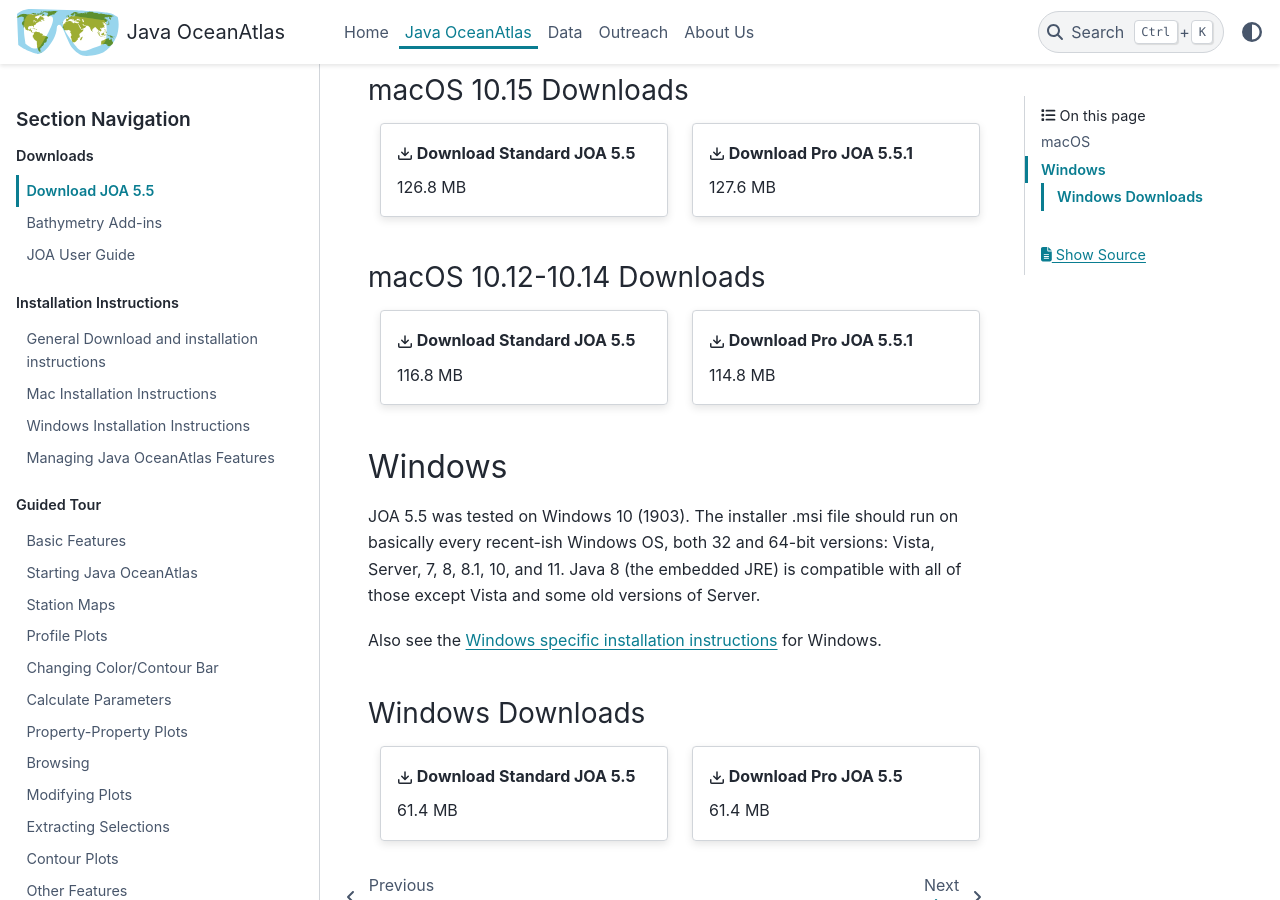
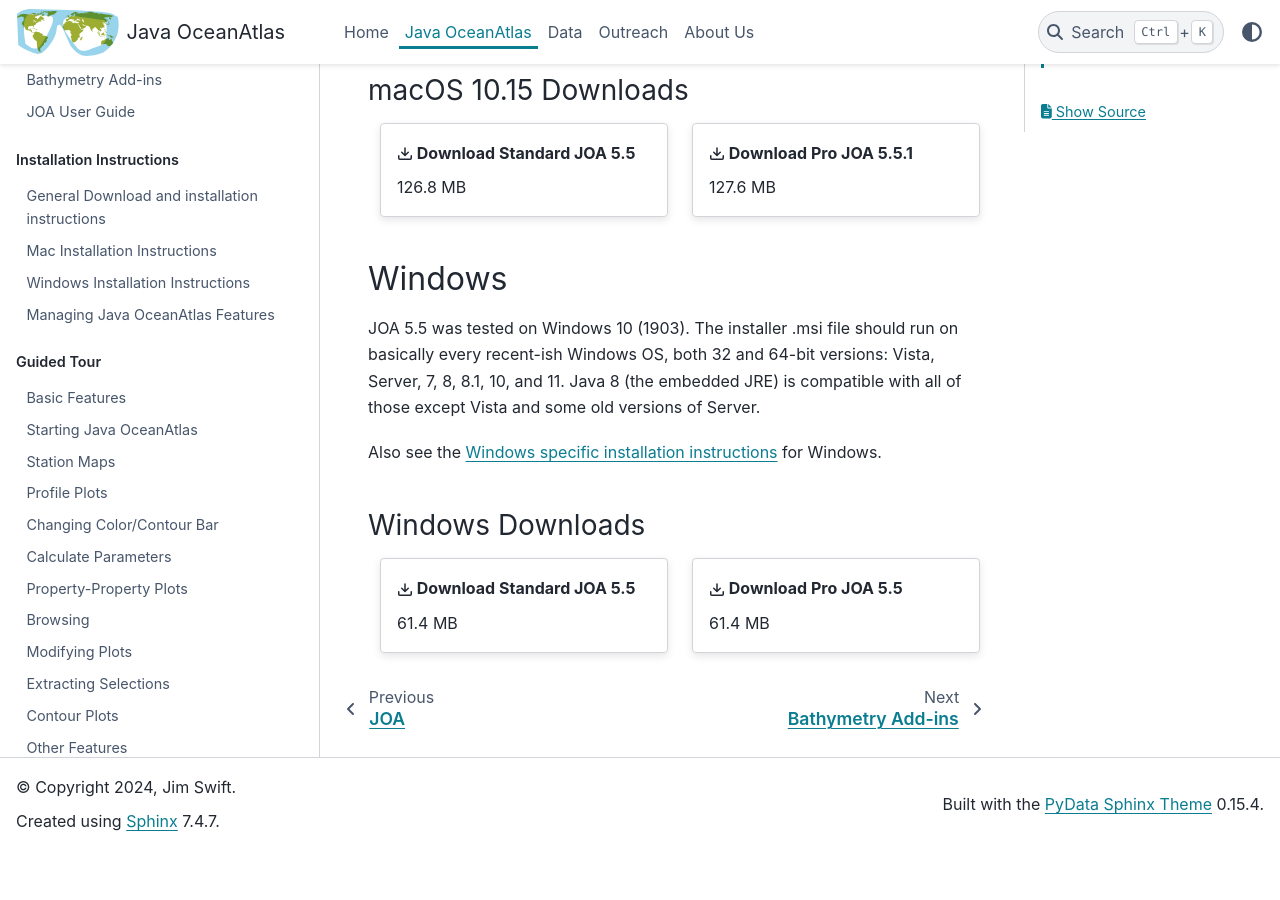
Before and after one commit to OceanAtlas/joa-sphinx, a Sphinx documentation site: the page built from docs/joa/installation/joa5.5.md, in a window 1280 px wide and 900 px high, scrolled down 832 px. Built offline with Sphinx 7.4.7 and the PyData theme 0.15.4, drawn with Linux system fonts in a browser that asks for light colours; after the commit the page ends 1683 px from its top, so only the background shows below that.

Commit message:
Remove joa downloads for mac os 10.12~14

```diff
--- a/docs/joa/installation/joa5.5.md
+++ b/docs/joa/installation/joa5.5.md
@@ -28,18 +28,6 @@
 :::
 ::::
 
-### macOS 10.12-10.14 Downloads
-::::{grid} 2
-:::{grid-item-card} {octicon}`download` Download Standard JOA 5.5
-:link: https://cchdo.ucsd.edu/data/22049/Java%20OceanAtlas.dmg
-116.8 MB
-:::
-:::{grid-item-card} {octicon}`download` Download Pro JOA 5.5.1
-:link: https://cchdo.ucsd.edu/data/22046/Java%20OceanAtlas.dmg
-114.8 MB
-:::
-::::
-
 ## Windows
 JOA 5.5 was tested on Windows 10 (1903). The installer .msi file should run on basically every recent-ish Windows OS, both 32 and 64-bit versions: Vista, Server, 7, 8, 8.1, 10, and 11. Java 8 (the embedded JRE) is compatible with all of those except Vista and some old versions of Server.
 
```
